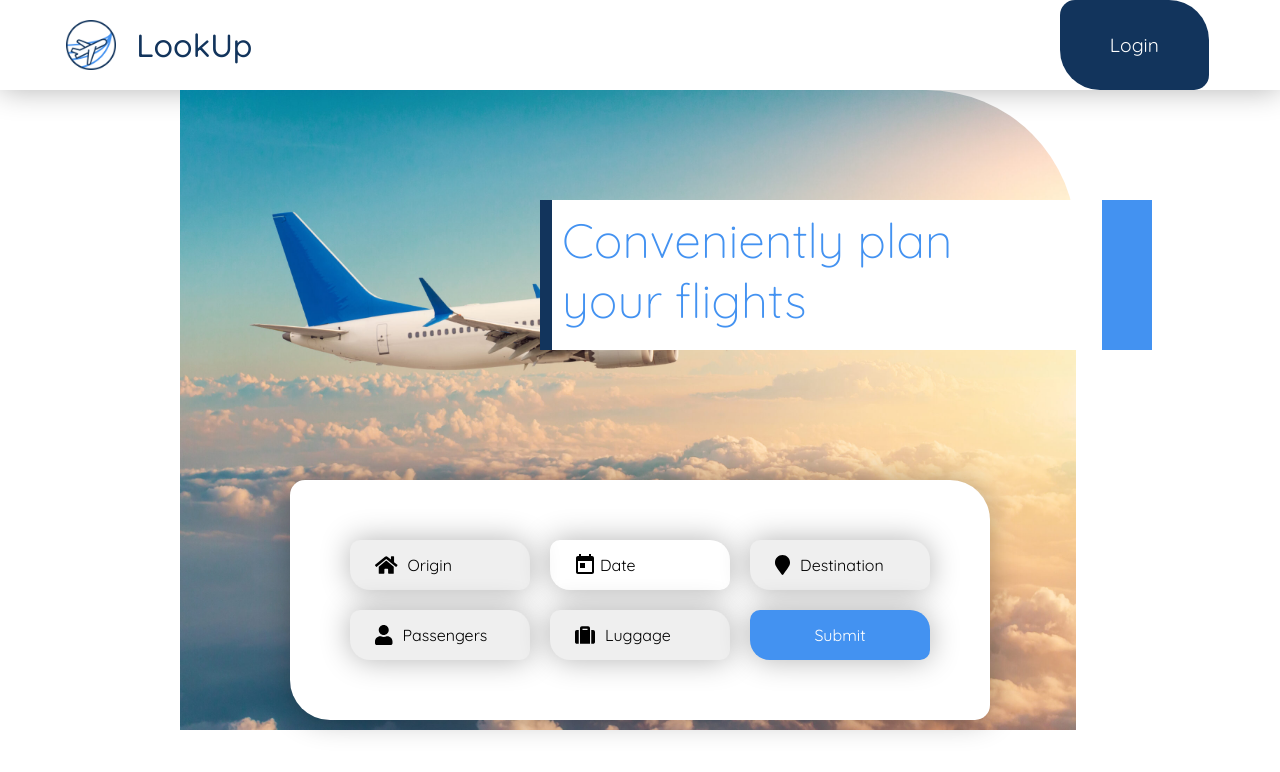
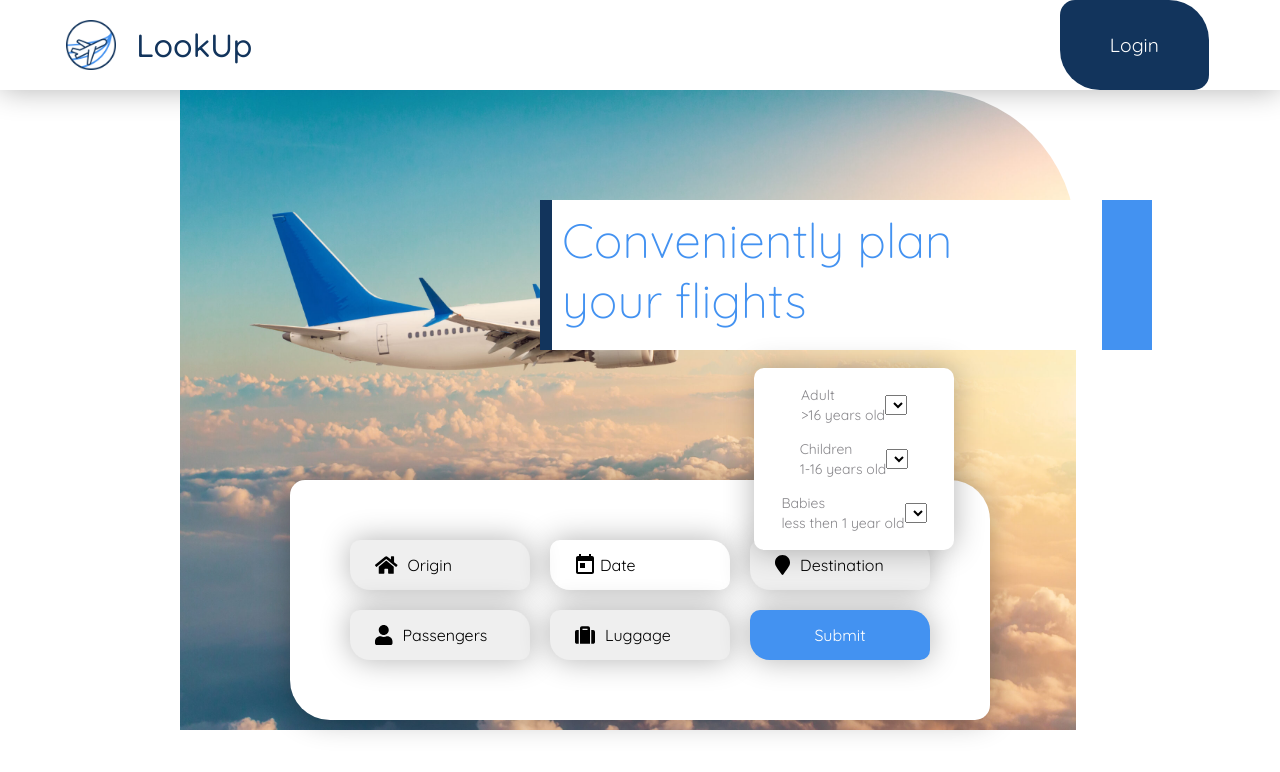
Before and after one commit to olcolcolc/LookUpNg, an Angular app: page / in a window 1280 px wide. Shown: the top 772 px of the page. Built offline with nearby package versions, Linux system fonts and the light colour scheme.

Commit message:
passengers submenu

```diff
--- a/src/app/components/select/select.component.html
+++ b/src/app/components/select/select.component.html
@@ -104,6 +104,57 @@
         <fa-icon [icon]="passengersIcon"></fa-icon>
         Passengers
       </button>
+
+      <div class="selectContainer__passengers__submenu">
+
+        <div class="selectContainer__passengers__submenu_div">
+
+          <div class="selectContainer__passengers__submenu_div__left">
+            <div class="selectContainer__passengers__submenu_div__left__title">
+              Adult
+            </div>
+            <div class="selectContainer__passengers__submenu_div__left__desc">
+              >16 years old
+            </div>
+          </div>
+
+          <select class="selectContainer__passengers__submenu_div__adults"></select>
+
+        </div>
+
+
+          <div class="selectContainer__passengers__submenu_div">
+            <div class="selectContainer__passengers__submenu_div__left">
+              <div
+                class="selectContainer__passengers__submenu_div__left__title"
+              >
+                Children
+              </div>
+              <div class="selectContainer__passengers__submenu_div__left__desc">
+                1-16 years old
+              </div>
+            </div>
+            <select
+              class="selectContainer__passengers__submenu_div__children"
+            ></select>
+          </div>
+
+          <div class="selectContainer__passengers__submenu_div">
+            <div class="selectContainer__passengers__submenu_div__left">
+              <div
+                class="selectContainer__passengers__submenu_div__left__title"
+              >
+                Babies
+              </div>
+              <div class="selectContainer__passengers__submenu_div__left__desc">
+                less then 1 year old
+              </div>
+            </div>
+            <select
+              class="selectContainer__passengers__submenu_div__babies"
+            ></select>
+          </div>
+      </div>
     </div>
 
       <!-- LUGGAGE -->
@@ -116,9 +167,8 @@
 
       <!-- SELECT -->
       <button class="selectContainer__submit">Submit</button>
+
   </div>
-</div>
-
 
   <!-- <div class="submenu__downs">
   <div class="submenu__passengers">
--- a/src/app/components/select/select.component.scss
+++ b/src/app/components/select/select.component.scss
@@ -73,8 +73,9 @@
 
   &__origin__submenu,
   &__date__submenu,
-  &__destination__submenu {
-    position:  absolute;
+  &__destination__submenu,
+  &__passengers__submenu {
+    position: absolute;
     background-color: white;
     transform: translateY(0);
     z-index: 100;
@@ -110,19 +111,26 @@
     width: 180px;
   }
 
+  &__passengers__submenu {
+    display: flex;
+    flex-direction: column;
+    align-items: center;
+    width: 200px;
+    left: 29rem;
+    top: -7rem;
+  }
+
+  &__passengers__submenu_div {
+    display: flex;
+    align-items: center;
+    justify-content: space-between;
+    padding: 0.5em;
+  }
 }
 
 fa-icon {
   margin-right: 10px;
 }
-
-
-
-
-
-
-
-
 
 // .submenu__ups__destination {
 //   position: relative;
@@ -131,7 +139,6 @@ fa-icon {
 //   width: 180px;
 //   z-index: 200;
 // }
-
 
 ul {
   list-style-type: none;
```
Lines whose indentation alone changed are shown as unchanged.
